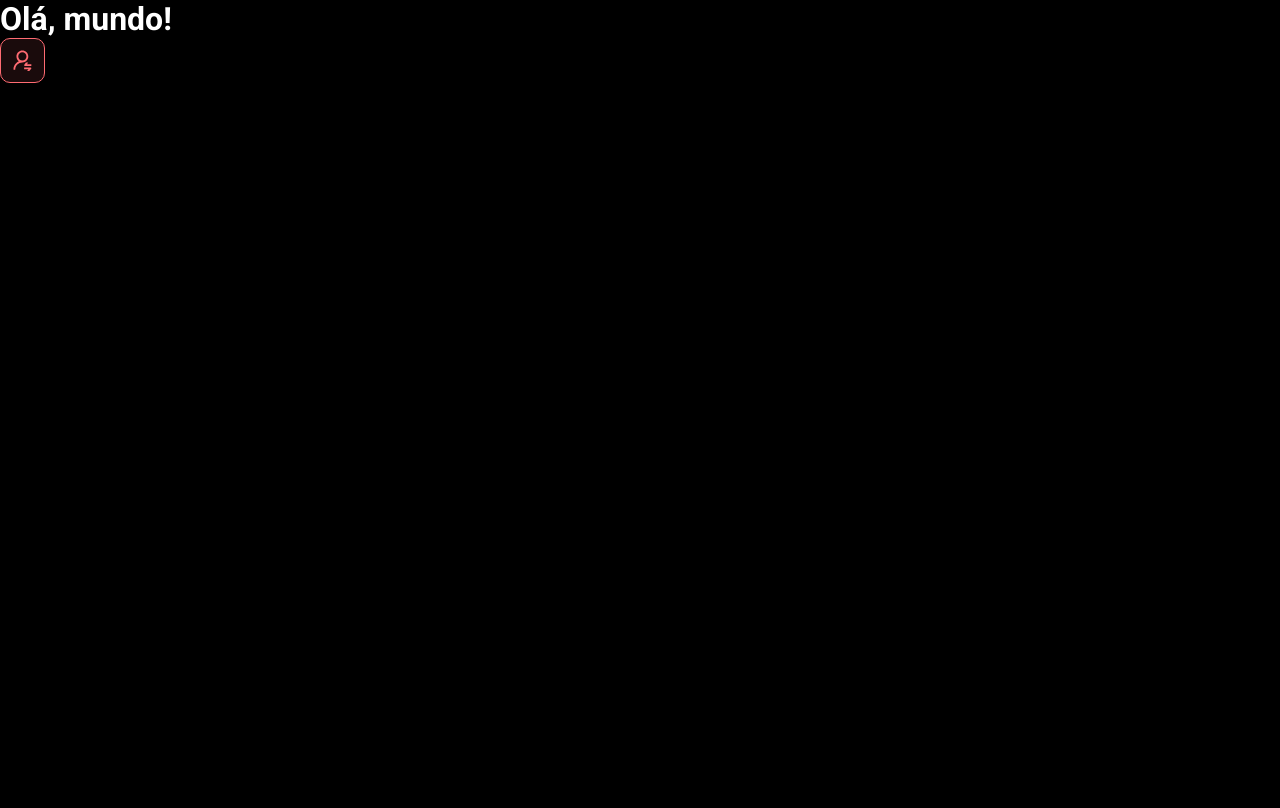
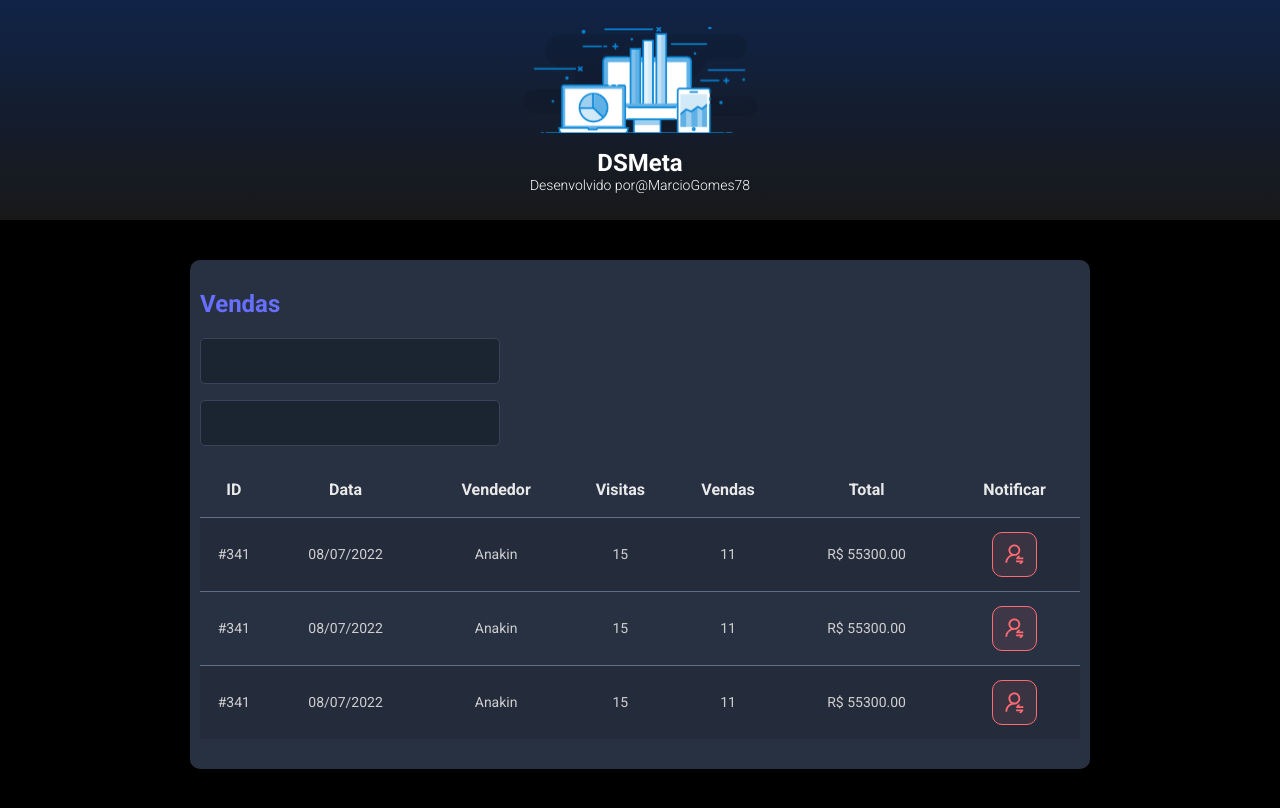
Before and after one commit to MarcioGomes78/dsmeta, a React (Vite) app in the folder frontend/: page / in a window 1280 px wide. Built offline with nearby package versions, Linux system fonts and the light colour scheme.

Commit message:
Others components

```diff
--- a/frontend/src/App.tsx
+++ b/frontend/src/App.tsx
@@ -1,11 +1,18 @@
-import NotificationButton from "./components/NotificationButton"
-
+import Header from "./components/header"
+import SaleCard from "./components/SalesCard"
 
 function App() {
   return (
     <>
-      <h1>Olá, mundo!</h1>
-      <NotificationButton />
+      <Header />
+
+      <main>
+        <section id="sales">
+          <div className="dsmeta-container">
+            <SaleCard />
+          </div>
+        </section>
+      </main>
     </>
   )
 }
--- /dev/null
+++ b/frontend/src/components/SalesCard/index.tsx
@@ -0,0 +1,78 @@
+import NotificationButton from "../NotificationButton"
+import "./style.css"
+
+function SaleCard() {
+    return (
+        <div className="dsmeta-card">
+            <h2 className="dsmeta-sales-title">Vendas</h2>
+            <div>
+                <div className="dsmeta-form-control-container">
+                    <input className="dsmeta-form-control" type="text" />
+                </div>
+                <div className="dsmeta-form-control-container">
+                    <input className="dsmeta-form-control" type="text" />
+                </div>
+            </div>
+
+            <div>
+                <table className="dsmeta-sales-table">
+                    <thead>
+                        <tr>
+                            <th className="show992">ID</th>
+                            <th className="show576">Data</th>
+                            <th>Vendedor</th>
+                            <th className="show992">Visitas</th>
+                            <th className="show992">Vendas</th>
+                            <th>Total</th>
+                            <th>Notificar</th>
+                        </tr>
+                    </thead>
+                    <tbody>
+                        <tr>
+                            <td className="show992">#341</td>
+                            <td className="show576">08/07/2022</td>
+                            <td>Anakin</td>
+                            <td className="show992">15</td>
+                            <td className="show992">11</td>
+                            <td>R$ 55300.00</td>
+                            <td>
+                                <div className="dsmeta-red-btn-container">
+                                    <NotificationButton />
+                                </div>
+                            </td>
+                        </tr>
+                        <tr>
+                            <td className="show992">#341</td>
+                            <td className="show576">08/07/2022</td>
+                            <td>Anakin</td>
+                            <td className="show992">15</td>
+                            <td className="show992">11</td>
+                            <td>R$ 55300.00</td>
+                            <td>
+                                <div className="dsmeta-red-btn-container">
+                                    <NotificationButton />
+                                </div>
+                            </td>
+                        </tr>
+                        <tr>
+                            <td className="show992">#341</td>
+                            <td className="show576">08/07/2022</td>
+                            <td>Anakin</td>
+                            <td className="show992">15</td>
+                            <td className="show992">11</td>
+                            <td>R$ 55300.00</td>
+                            <td>
+                                <div className="dsmeta-red-btn-container">
+                                    <NotificationButton />
+                                </div>
+                            </td>
+                        </tr>
+                    </tbody>
+
+                </table>
+            </div>
+        </div>
+    )
+}
+
+export default SaleCard
--- /dev/null
+++ b/frontend/src/components/SalesCard/style.css
@@ -0,0 +1,75 @@
+.dsmeta-card {
+    background-color: #283142;
+    border-radius: 10px;
+    padding: 30px 10px;
+  }
+
+  .dsmeta-container {
+    width: 100%;
+    max-width: 900px;
+    margin: 0 auto;
+  }
+
+  #sales {
+    padding: 40px 10px;
+  }
+
+  .dsmeta-sales-title {
+    color: #676fff;
+    font-size: 24px;
+    margin-bottom: 20px;
+  }
+
+  .dsmeta-form-control-container {
+    margin-bottom: 16px;
+    max-width: 300px;
+  }
+
+  .dsmeta-form-control {
+    width: 100%;
+    height: 46px;
+    background-color: #1b2531;
+    border: 1px solid #384459;
+    border-radius: 5px;
+    color: #9aaabe;
+    padding: 0 20px;
+    font-size: 18px;
+  }
+
+  .dsmeta-sales-table {
+    width: 100%;
+    border-spacing: 0;
+    border-collapse: collapse;
+  }
+
+  .dsmeta-sales-table thead {
+    height: 55px;
+    font-size: 16px;
+    color: #e9e9e9;
+    font-weight: 700;
+  }
+
+  .dsmeta-sales-table tbody {
+    font-size: 14px;
+    font-weight: 400;
+    color: #cfcfcf;
+    text-align: center;
+  }
+
+  .dsmeta-sales-table tbody tr {
+    height: 74px;
+    border-top: 1px solid #5f6e82;
+  }
+
+  .dsmeta-sales-table tbody tr:hover > td {
+    background-color: #384459;
+  }
+
+  .dsmeta-sales-table tbody tr:nth-child(odd) {
+    background-color: #242c3b;
+  }
+
+  .dsmeta-red-btn-container {
+      display: flex;
+      justify-content: center;
+  }
--- /dev/null
+++ b/frontend/src/components/header/index.tsx
@@ -0,0 +1,21 @@
+
+import logo from "../../assets/img/logo.svg"
+import "./style.css"
+
+function Header() {
+    return (
+        <header>
+            <div className="dsmeta-logo-container">
+                <img src={logo} alt="Logo" />
+                <h1>DSMeta</h1>
+                <p>
+                    Desenvolvido por
+                    <a href="#">@MarcioGomes78</a>
+                </p>
+            </div>
+
+        </header>
+    )
+}
+
+export default Header
--- /dev/null
+++ b/frontend/src/components/header/style.css
@@ -0,0 +1,27 @@
+header {
+    background: linear-gradient(180deg, #102347 0%, #181818 100%);
+    height: 220px;
+    display: flex;
+    align-items: center;
+    justify-content: center;
+  }
+
+  .dsmeta-logo-container {
+    display: flex;
+    flex-direction: column;
+    align-items: center;
+  }
+
+  .dsmeta-logo-container img {
+    width: 235px;
+  }
+
+  .dsmeta-logo-container h1 {
+    margin-top: 15px;
+    font-size: 24px;
+  }
+
+  .dsmeta-logo-container p {
+    font-size: 14px;
+    font-weight: 300;
+  }
--- a/frontend/src/index.css
+++ b/frontend/src/index.css
@@ -19,3 +19,13 @@
   color: unset;
   text-decoration: none;
 }
+
+.dsmeta-container {
+  width: 100%;
+  max-width: 900px;
+  margin: 0 auto;
+}
+
+#sales {
+  padding: 40px 10px;
+}
```
Also changed, not shown: frontend/src/assets/img/logo.svg (added).
